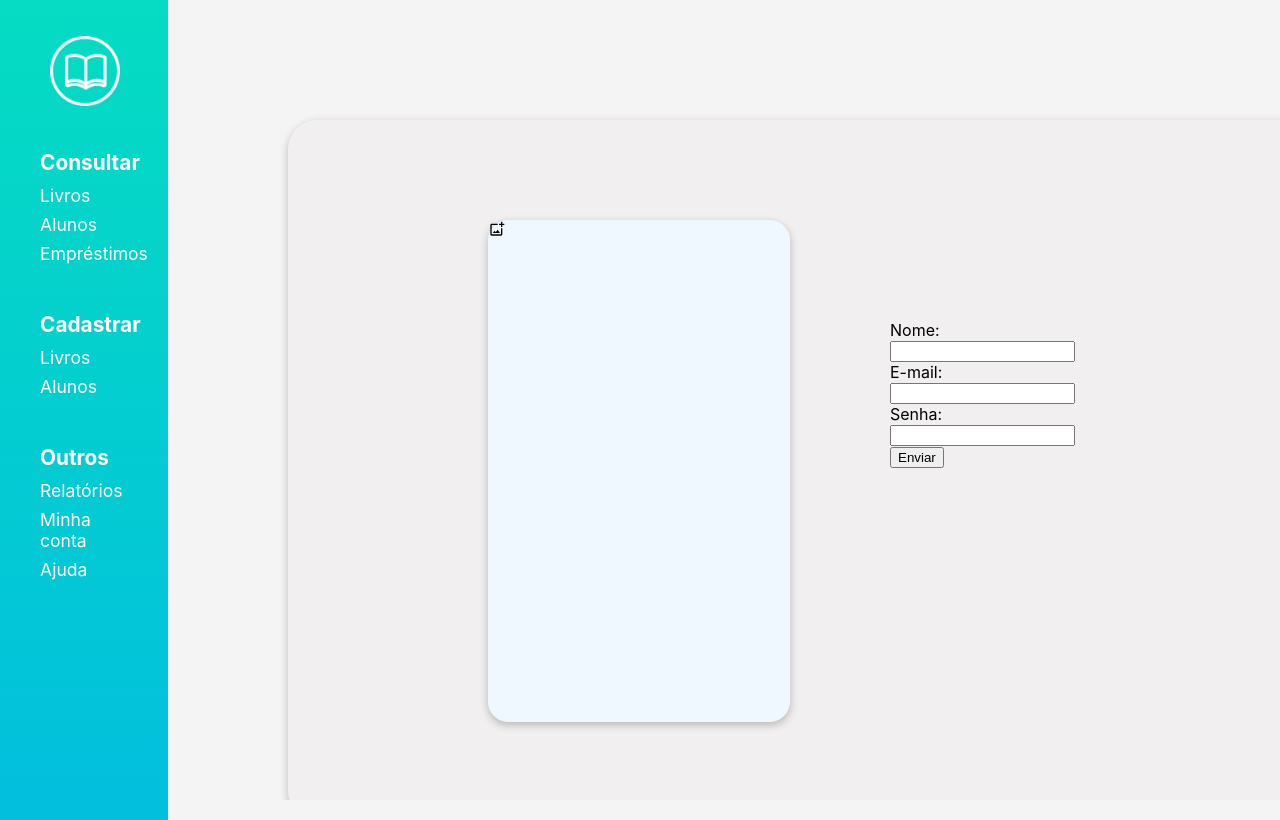
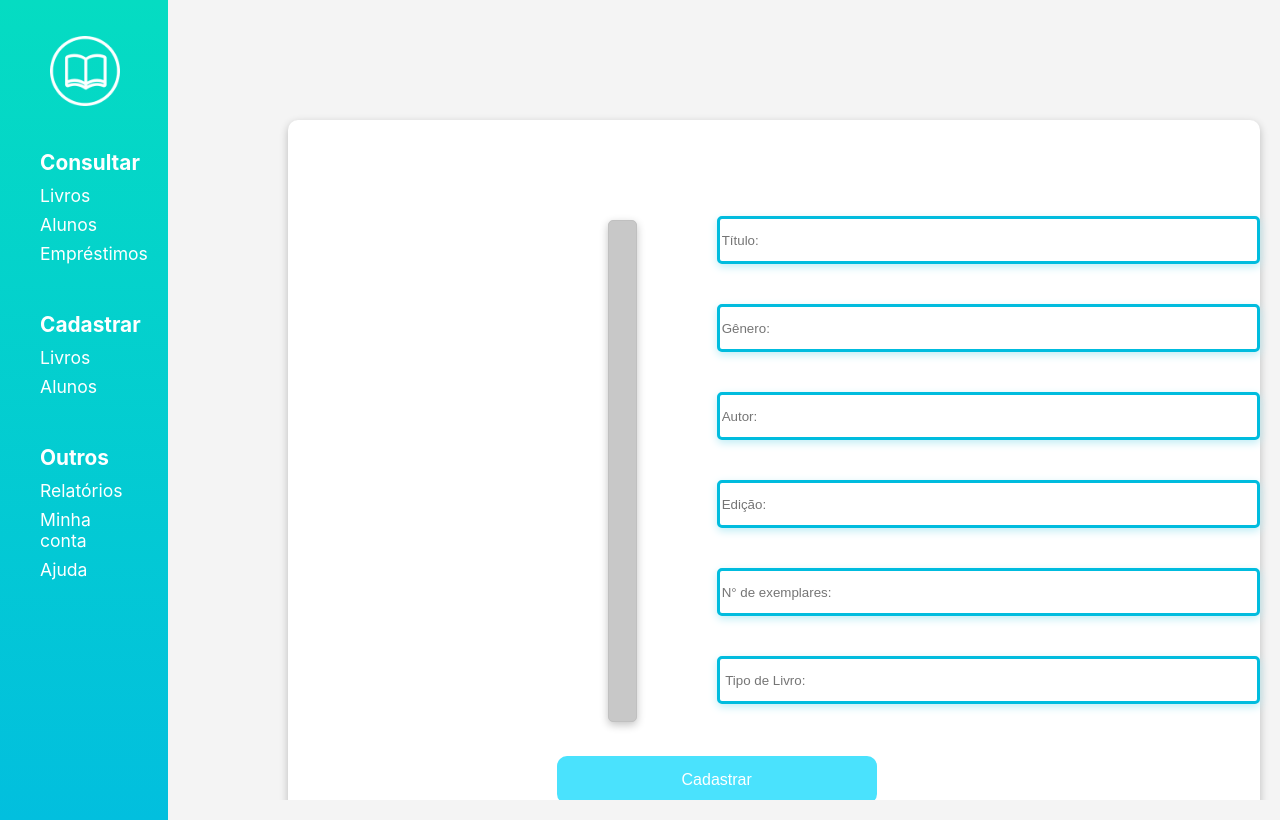
Before and after one commit to devantoneli/bibliodaurea, a React (Create React App) app in the folder bibliodaurea/: page /cadastrar/livros in a window 1280 px wide. Built offline with nearby package versions, Linux system fonts and the light colour scheme.

Commit message:
ajustando os formulários

```diff
--- /dev/null
+++ b/bibliodaurea/src/components/FormBook.js
@@ -0,0 +1,44 @@
+import styles from '../pages/css/register.module.css';
+
+function FormBook(){
+    return (
+        <form>
+        <label>
+
+          <input className={styles.inputForm} type="text" name="name" placeholder='Título:'/><br></br>
+        </label>
+        <br></br>
+        <label>
+        <input className={styles.inputForm} type="text" name="name" placeholder='Gênero:'/><br></br>
+        </label>
+        <br></br>
+        <label>
+
+          <input className={styles.inputForm} type="text" name="name" placeholder='Autor:' /><br></br>
+        </label>
+        <br></br>
+        <label>
+
+          <input className={styles.inputForm}  type="text" name="name" placeholder='Edição:'/><br></br>
+        </label>
+        <br></br>
+        <label>
+
+          <input className={styles.inputForm}  type="number" name="name" placeholder='N° de exemplares:'/><br></br>
+        </label>
+        <br></br>
+        <label>
+
+          <input className={styles.inputForm}  type="text" name="name"  placeholder=' Tipo de Livro:'/><br></br>
+        </label>
+        <button className={styles.buttonregister}>Cadastrar</button>
+
+      </form>
+
+        )
+}
+
+
+
+
+ export default FormBook
--- a/bibliodaurea/src/pages/RegisterBooks.js
+++ b/bibliodaurea/src/pages/RegisterBooks.js
@@ -1,6 +1,8 @@
+import FormBook from '../components/FormBook';
 import styles from './css/register.module.css';
 import {BrowserRouter as Router, Routes, Route, Link} from 'react-router-dom'
-import { FaBeer } from 'react-icons/fa';
+
+
 
 
 function RegisterBooks(){
@@ -11,42 +13,17 @@ function RegisterBooks(){
 
             <div className={styles.FormBooks}>
                 <div className={styles.DivBook}>
-                <label for="FileInput">
-                <svg stroke="currentColor" fill="currentColor" stroke-width="0" viewBox="0 0 24 24" height="1em" width="1em" xmlns="http://www.w3.org/2000/svg"><path fill="none" d="M0 0h24v24H0V0z"></path><path d="M18 20H4V6h9V4H4c-1.1 0-2 .9-2 2v14c0 1.1.9 2 2 2h14c1.1 0 2-.9 2-2v-9h-2v9zm-7.79-3.17l-1.96-2.36L5.5 18h11l-3.54-4.71zM20 4V1h-2v3h-3c.01.01 0 2 0 2h3v2.99c.01.01 2 0 2 0V6h3V4h-3z"></path></svg>
-
-                <input type="file" className={styles.FileInput}  accept=".pdf, .doc, .docx"/>
-                </label>
-                </div>
+                  </div>
 
          <div className={styles.Formregister}>
-
-         <form>
-            <label for="name">Nome:</label><br></br>
-            <input type="text" id="name"/><br></br>
-            <label for="email">E-mail:</label><br></br>
-            <input type="email" id="email"/><br></br>
-            <label for="password">Senha:</label><br></br>
-            <input type="password" id="password"/><br></br>
-            <input type="submit" value="Enviar"/>
-         </form>
-
-
+         <FormBook/>
          </div>
 
-                 </div>
+     </div>
 
+    </div>
 
-
-
-
-
-        </div>
-
-
-     )
-
-
+         )
 
 }
-
 export default RegisterBooks;
--- a/bibliodaurea/src/pages/css/register.module.css
+++ b/bibliodaurea/src/pages/css/register.module.css
@@ -1,11 +1,11 @@
 .FormBooks{
     display: flex;
-    width: 2200px;
+    width:1084;
     height: 700px;
     margin-top: 100px;
     margin-left: 100px;
-    border-radius:30px;
-    background-color: rgba(240, 238, 238, 0.665);
+    border-radius:10px;
+    background-color: white;
     box-shadow: rgba(0, 0, 0, 0.24) 0px 3px 8px;
 
 }
@@ -59,26 +59,46 @@
     display: flex;
     width: 300px;
     height: 500px;
-    border:solid 1px aliceblue;
-    margin-left: 200px;
+    border:solid 1px #C0C0C0;
+    margin-left: 20em;
     margin-top:100px;
-    border-radius:20px;
-    background-color: aliceblue;
+    border-radius:5px;
+    background-color: #c8c8c8;
     box-shadow: rgba(0, 0, 0, 0.24) 0px 3px 8px;
 }
 
 
-.IconBook{
-    margin-left: 10px 10px 0 0;
-}
+
 
 
 .Formregister{
     display:flex;
-    margin-left:100px;
-    margin-top: 200px;
+    margin-left:5em;
+    margin-top: 6em;
 }
 
-.FileInput{
-    display: none
+.inputForm{
+    display: flex;
+    width: 40em;
+    height: 3em;
+    border-radius: 5px;
+    border: none;
+    border: solid 3px #00BCDE;
+    box-shadow:#bfedf5 0px 3px 8px;
+
 }
+
+.buttonregister{
+    width: 20em;
+    height: 3em;
+    margin-top: 2rem;
+    border-radius: 10px;
+    border: none;
+    background-color: #4ae2fd;
+    color: white;
+    font-size: 1em;
+    margin-left: -10em;
+
+
+
+}
```
